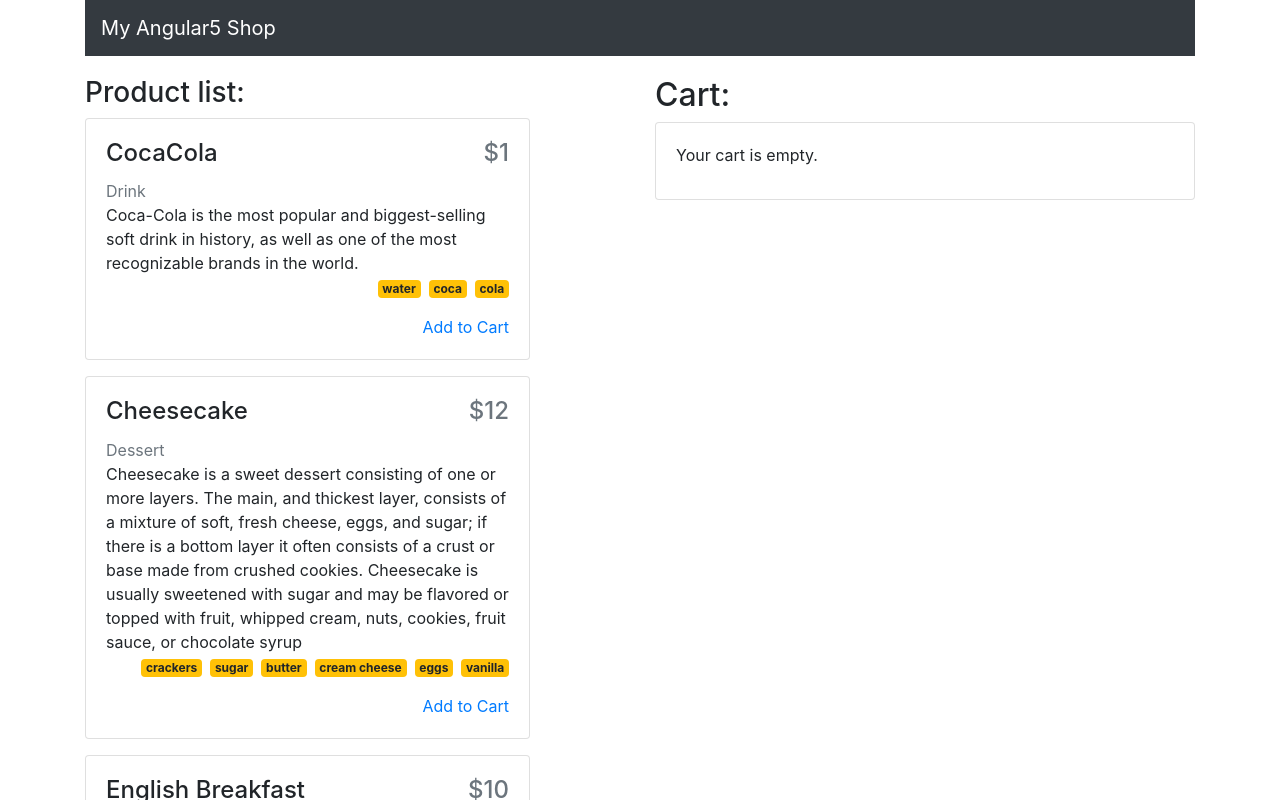
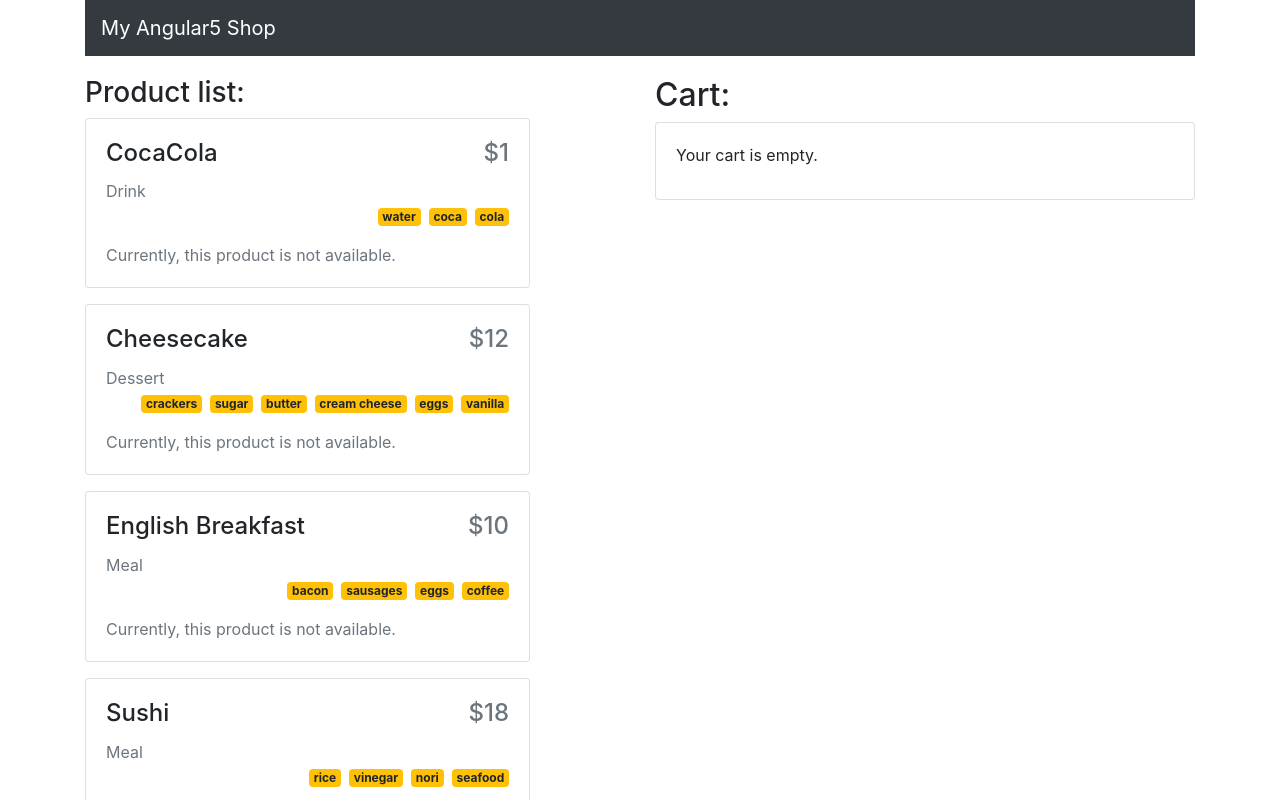
Before and after one commit to Andrii-Ishchenko/AngularHometask, an Angular app in the folder shop/: page / in a window 1280 px wide. Shown: the top 800 px of the page. Built offline with nearby package versions, Linux system fonts and the light colour scheme.

Commit message:
product refact

```diff
--- a/shop/src/app/product/product.ts
+++ b/shop/src/app/product/product.ts
@@ -1,20 +1,9 @@
 import {Category} from '../enums/Category';
 
 export class Product {
-	public name: string;
-	public description: string;
-	public price:number;
-	public category: Category;
-	public isAvailable: boolean;
-	public ingridients: Array<string>;
 
-	constructor(name:string, desc: string, price: number, category: Category, available:boolean, ingridients: Array<string>) {
-		this.name = name;
-		this.description = desc;
-		this.price = price;
-		this.category = category;
-		this.isAvailable = available;
-		this.ingridients = ingridients;
+	constructor(public name:string,public desc: string, public price: number, public category: Category, public available:boolean, public ingridients: Array<string>) {
+
 	}
 
 	getCategoryName() {
```
